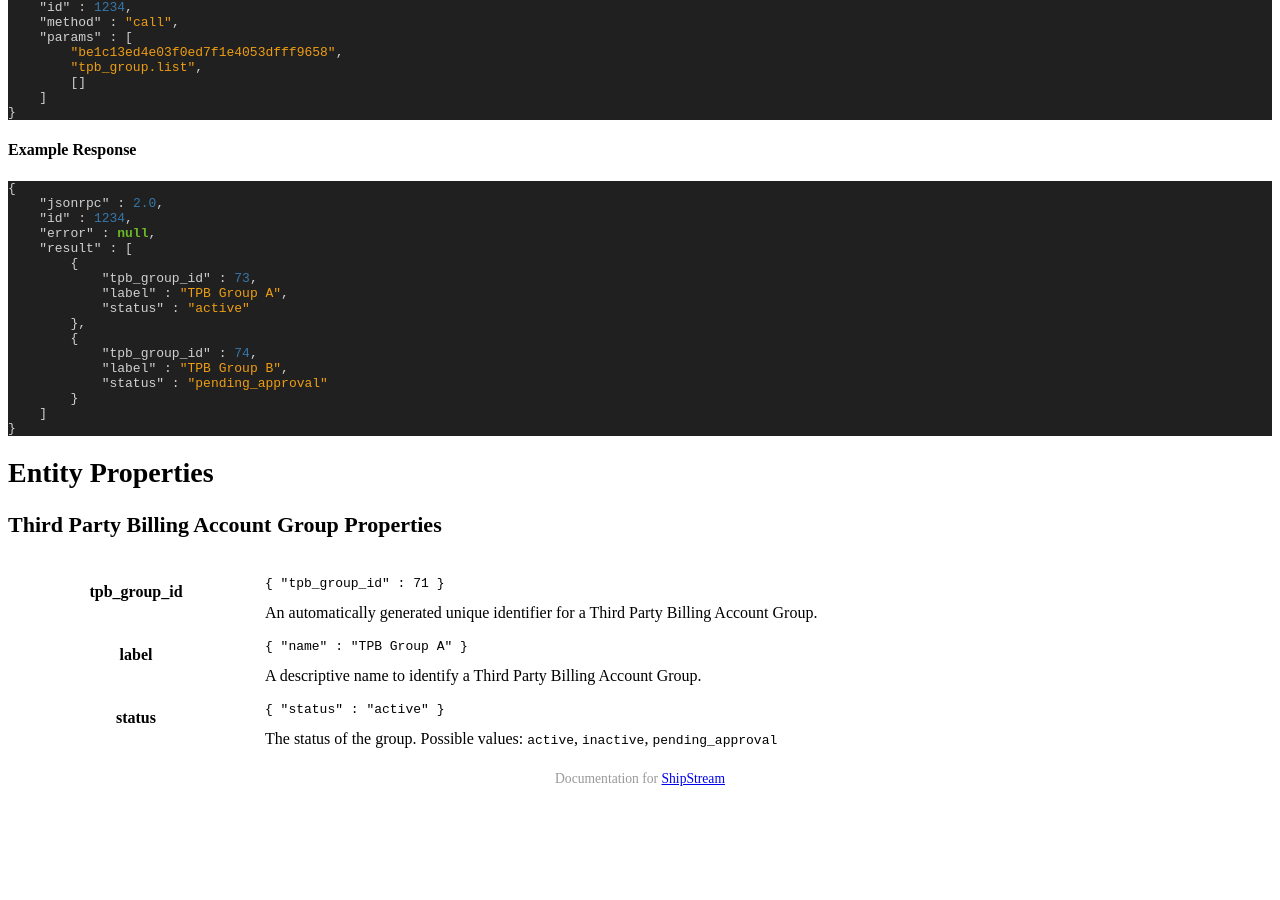
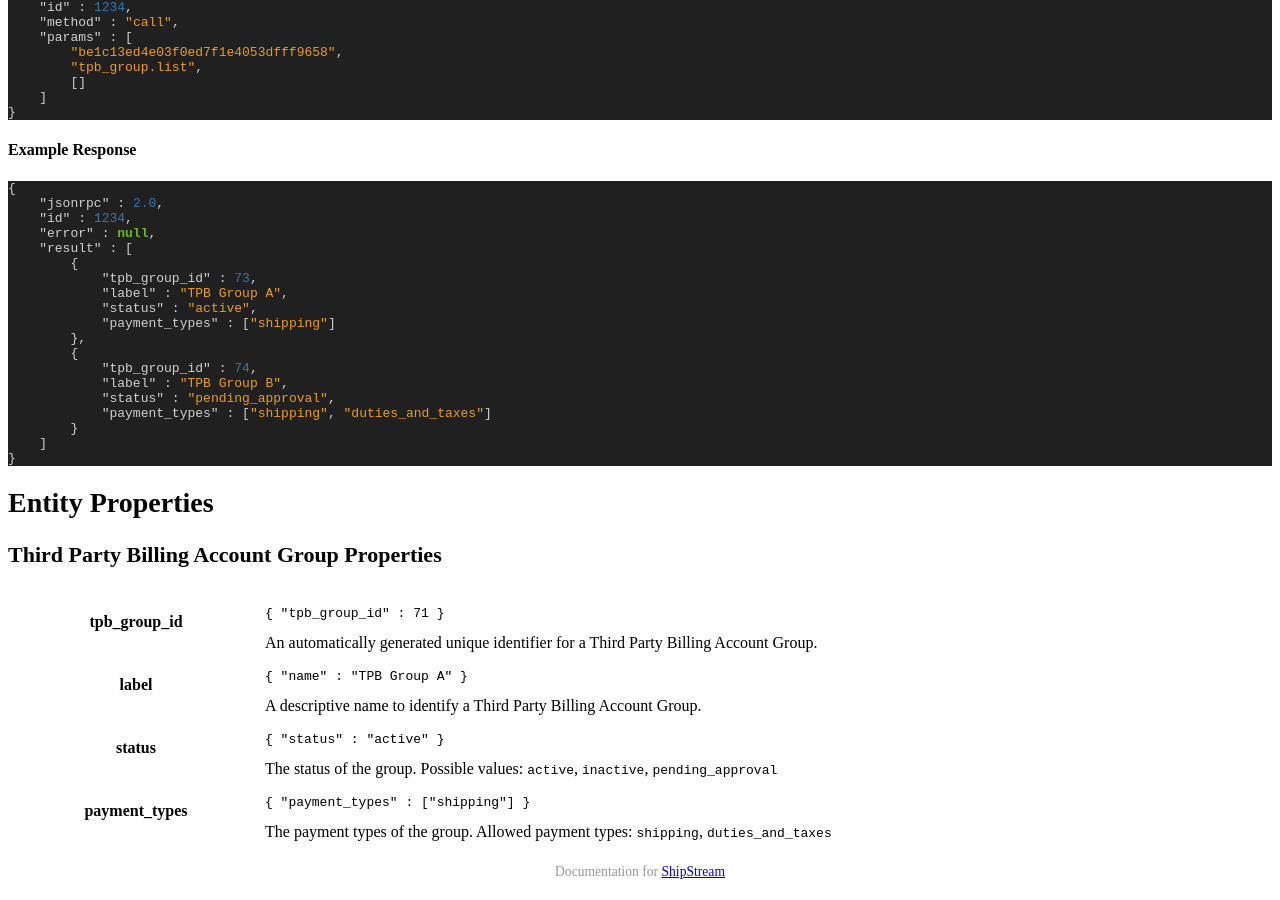
Before and after one commit to ShipStream/shipstream.github.io, a Jekyll site: the page built from _posts/2019-05-02-third-party-billing-group.md, in a window 1280 px wide and 900 px high, scrolled down 1282 px. Built offline with Jekyll 4.4.1, drawn with Linux system fonts in a browser that asks for light colours; a style sheet for code colours, icons or effects is not loaded; before the commit the page ends 2089 px from its top, so only the background shows below that.

Commit message:
Add payment_types to TPB account group properties.

```diff
--- a/_posts/2019-05-02-third-party-billing-group.md
+++ b/_posts/2019-05-02-third-party-billing-group.md
@@ -64,12 +64,14 @@ An array of objects. Each object will contain "<a href="#tpb_group_properties">T
         {
             "tpb_group_id" : 73,
             "label" : "TPB Group A",
-            "status" : "active"
+            "status" : "active",
+            "payment_types" : ["shipping"]
         },
         {
             "tpb_group_id" : 74,
             "label" : "TPB Group B",
-            "status" : "pending_approval"
+            "status" : "pending_approval",
+            "payment_types" : ["shipping", "duties_and_taxes"]
         }
     ]
 }
@@ -104,5 +106,12 @@ An array of objects. Each object will contain "<a href="#tpb_group_properties">T
             The status of the group. Possible values: <code>active</code>, <code>inactive</code>, <code>pending_approval</code>
         </td>
     </tr>
+    <tr>
+        <th>payment_types</th>
+        <td>
+            <pre><code>{ "payment_types" : ["shipping"] }</code></pre>
+            The payment types of the group. Allowed payment types: <code>shipping</code>, <code>duties_and_taxes</code>
+        </td>
+    </tr>
 </tbody>
 </table>
```
